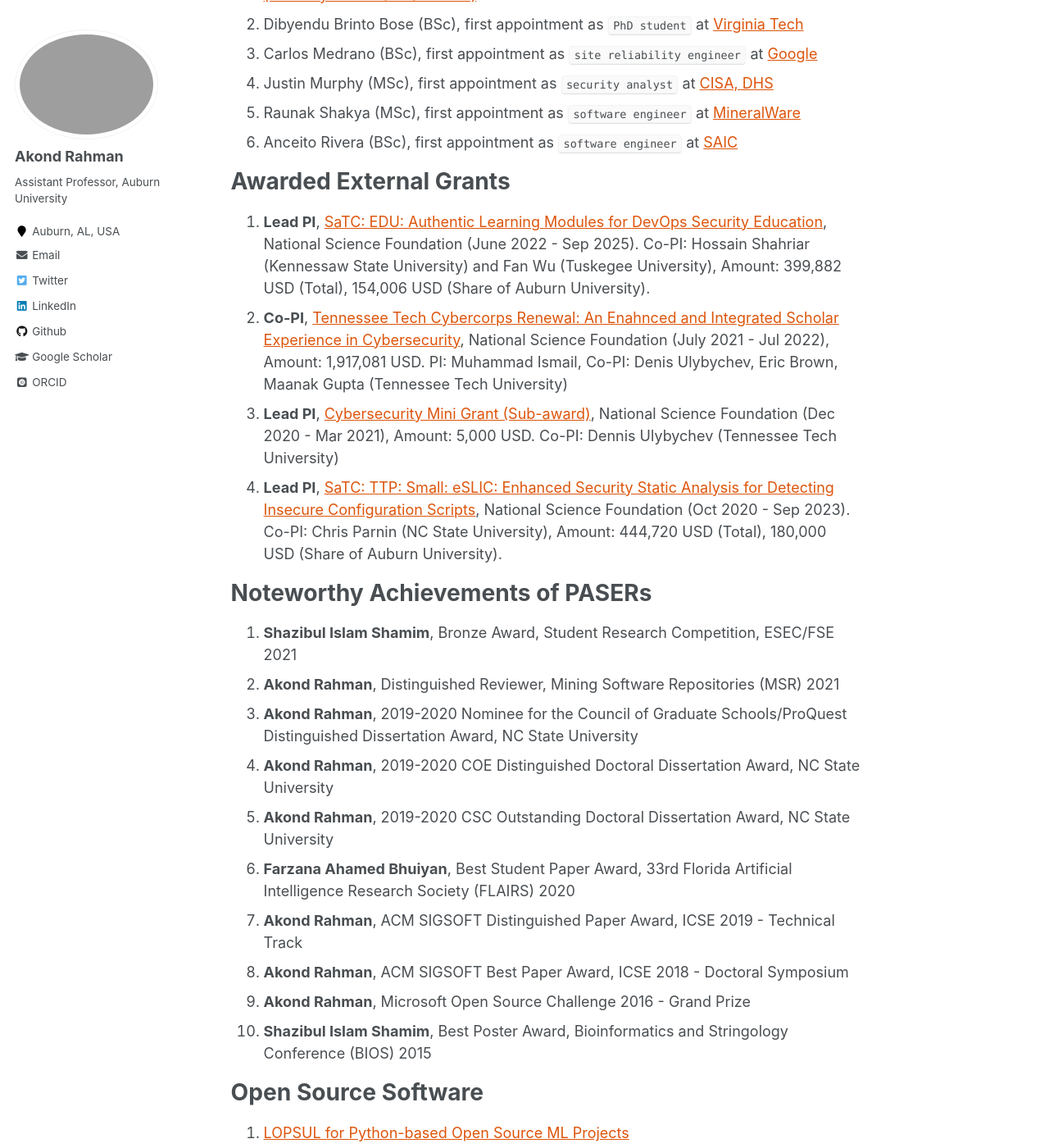
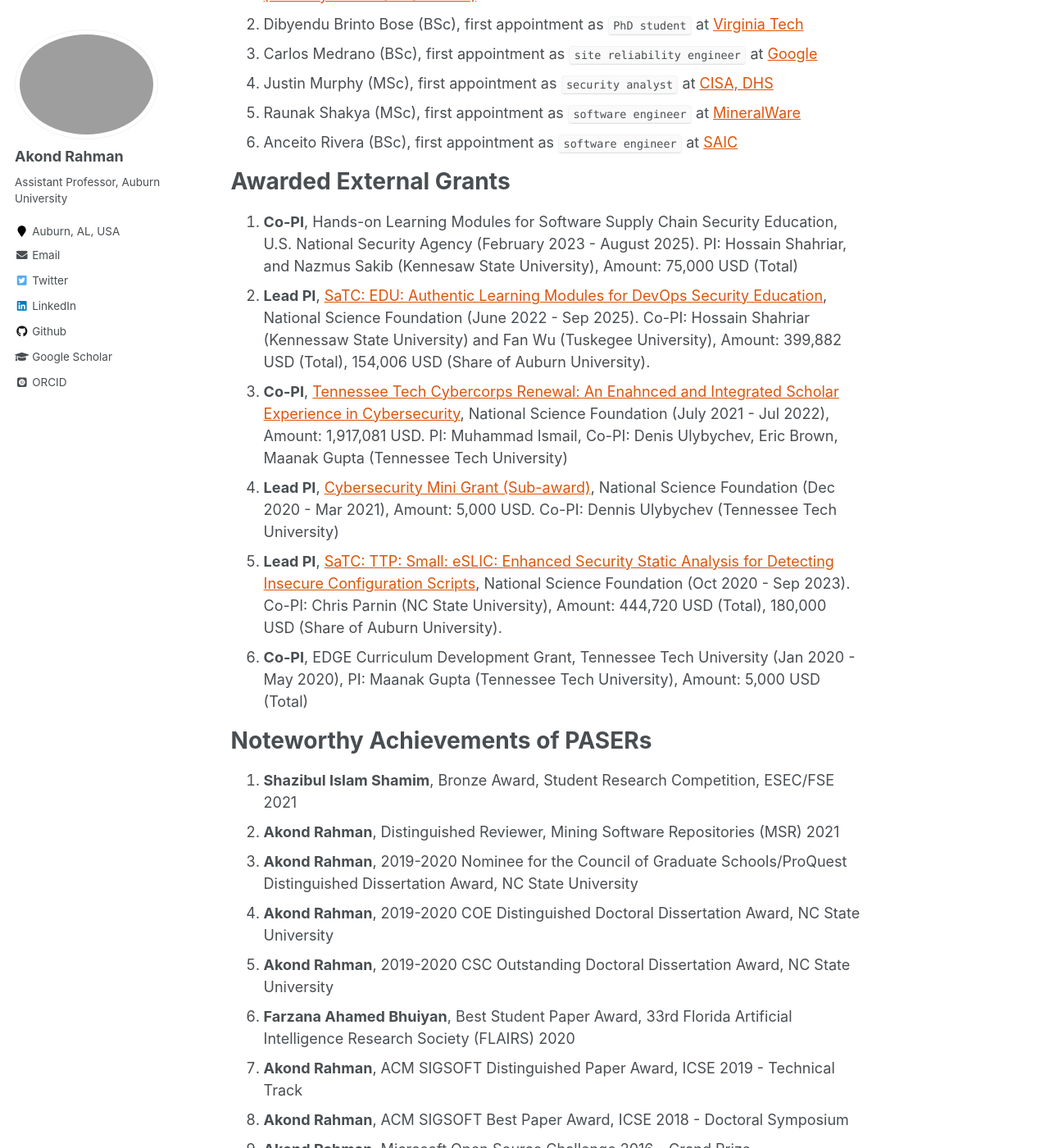
Before and after one commit to akondrahman/akondrahman.github.io, a Jekyll site: the page built from _pages/paser.md, in a window 1280 px wide and 1400 px high, scrolled down 709 px. Shown: the whole window at 82% size. Built offline with Jekyll 4.4.1, drawn with Linux system fonts in a browser that asks for light colours; some web fonts are replaced.

Commit message:
nsa grant update

```diff
--- a/_pages/paser.md
+++ b/_pages/paser.md
@@ -34,10 +34,12 @@ Alumni
 Awarded External Grants
 ======
 
-4. **Lead PI**, [SaTC: EDU: Authentic Learning Modules for DevOps Security Education](https://nsf.gov/awardsearch/showAward?AWD_ID=2209636&HistoricalAwards=false), National Science Foundation (June 2022 - Sep 2025). Co-PI: Hossain Shahriar (Kennessaw State University) and Fan Wu (Tuskegee University), Amount: 399,882 USD (Total), 154,006 USD (Share of Auburn University).
-3. **Co-PI**, [Tennessee Tech Cybercorps Renewal: An Enahnced and Integrated Scholar Experience in Cybersecurity](https://www.nsf.gov/awardsearch/showAward?AWD_ID=2043324), National Science Foundation (July 2021 - Jul 2022), Amount: 1,917,081 USD. PI: Muhammad Ismail, Co-PI: Denis Ulybychev, Eric Brown, Maanak Gupta (Tennessee Tech University)
-2. **Lead PI**, [Cybersecurity Mini Grant (Sub-award)](https://www.nsf.gov/awardsearch/showAward?AWD_ID=1730105), National Science Foundation (Dec 2020 - Mar 2021), Amount: 5,000 USD. Co-PI: Dennis Ulybychev (Tennessee Tech University)
-1. **Lead PI**, [SaTC: TTP: Small: eSLIC: Enhanced Security Static Analysis for Detecting Insecure Configuration Scripts](https://www.nsf.gov/awardsearch/showAward?AWD_ID=2026869), National Science Foundation (Oct 2020 - Sep 2023). Co-PI: Chris Parnin (NC State University), Amount: 444,720 USD (Total), 180,000 USD (Share of Auburn University).
+6. **Co-PI**, Hands-on Learning Modules for Software Supply Chain Security Education, U.S. National Security Agency (February 2023 - August 2025). PI: Hossain Shahriar, and Nazmus Sakib (Kennesaw State University), Amount: 75,000 USD (Total)
+5. **Lead PI**, [SaTC: EDU: Authentic Learning Modules for DevOps Security Education](https://nsf.gov/awardsearch/showAward?AWD_ID=2209636&HistoricalAwards=false), National Science Foundation (June 2022 - Sep 2025). Co-PI: Hossain Shahriar (Kennessaw State University) and Fan Wu (Tuskegee University), Amount: 399,882 USD (Total), 154,006 USD (Share of Auburn University).
+4. **Co-PI**, [Tennessee Tech Cybercorps Renewal: An Enahnced and Integrated Scholar Experience in Cybersecurity](https://www.nsf.gov/awardsearch/showAward?AWD_ID=2043324), National Science Foundation (July 2021 - Jul 2022), Amount: 1,917,081 USD. PI: Muhammad Ismail, Co-PI: Denis Ulybychev, Eric Brown, Maanak Gupta (Tennessee Tech University)
+3. **Lead PI**, [Cybersecurity Mini Grant (Sub-award)](https://www.nsf.gov/awardsearch/showAward?AWD_ID=1730105), National Science Foundation (Dec 2020 - Mar 2021), Amount: 5,000 USD. Co-PI: Dennis Ulybychev (Tennessee Tech University)
+2. **Lead PI**, [SaTC: TTP: Small: eSLIC: Enhanced Security Static Analysis for Detecting Insecure Configuration Scripts](https://www.nsf.gov/awardsearch/showAward?AWD_ID=2026869), National Science Foundation (Oct 2020 - Sep 2023). Co-PI: Chris Parnin (NC State University), Amount: 444,720 USD (Total), 180,000 USD (Share of Auburn University).
+1. **Co-PI**, EDGE Curriculum Development Grant, Tennessee Tech University (Jan 2020 - May 2020), PI: Maanak Gupta (Tennessee Tech University), Amount: 5,000 USD (Total)
 
 
 Noteworthy Achievements of PASERs
```
Also changed, not shown: _pages/about.md (+1 -1 lines), _publications/tosem-k8s.md (+2 -2 lines), 1 other file.
